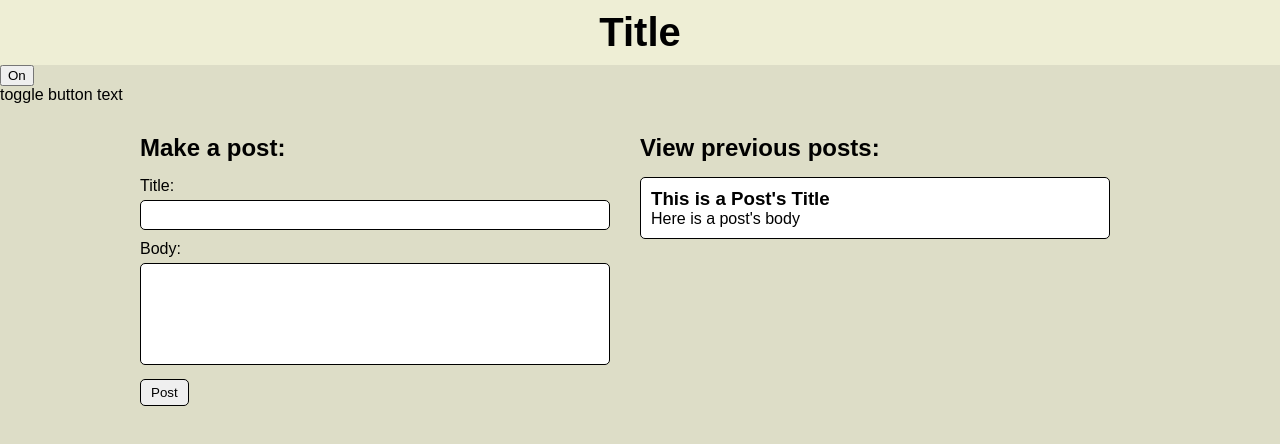
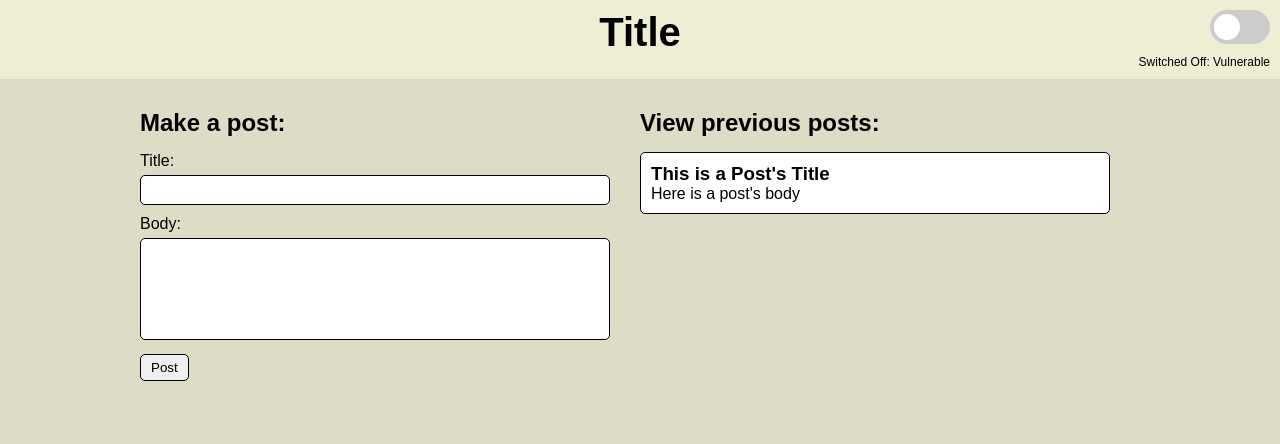
Before and after one commit to aliaksandr-z/csci-xss-demo, a website: page index.html in a window 1280 px wide. Drawn offline with nearby package versions, Linux system fonts and the light colour scheme.

Commit message:
added styling for toggle switch

```diff
--- a/app.js
+++ b/app.js
@@ -18,15 +18,15 @@ function showPosts() {
 
 var isToggled = false;
 
+// when the switch is off, the input is not encoded
 function toggle() {
   if (!isToggled) {
     isToggled = true;
-    document.getElementById("btn").innerHTML = "On";
-    document.getElementById("output").innerHTML = "Switched On";
+    document.getElementById("output").innerHTML =
+      "Switched On: Input is encoded";
   } else {
     isToggled = false;
-    document.getElementById("btn").innerHTML = "Off";
-    document.getElementById("output").innerHTML = "Switched Off";
+    document.getElementById("output").innerHTML = "Switched Off: Vulnerable";
   }
 }
 
@@ -44,12 +44,12 @@ form.addEventListener("submit", function (event) {
   //posts.push({ title: escape(title), body: escape(body) });
   //posts.push({ title: title, body: body });
 
-  console.log("isToggled: ", isToggled);
+  // console.log("isToggled: ", isToggled);
 
   if (isToggled) {
+    posts.push({ title: encodeInput(title), body: encodeInput(body) }); // encoded
+  } else {
     posts.push({ title: title, body: body }); // vulnerable
-  } else {
-    posts.push({ title: encodeInput(title), body: encodeInput(body) }); // encoded
   }
 
   showPosts();
--- a/index.html
+++ b/index.html
@@ -11,9 +11,12 @@
 <body>
     <header>
         <h1>Title</h1>
+        <label class="switch">
+            <input type="checkbox" id="btn" onclick="toggle()">
+            <span class="slider round"></span>
+        </label>
+        <p id="output">Switched Off: Vulnerable</p>
     </header>
-    <button id="btn" onclick="toggle()">On</button>
-    <p id="output">toggle button text</p>
     <div class="container">
         <div class="form-input">
             <h2>Make a post:</h2>
--- a/style.css
+++ b/style.css
@@ -14,6 +14,11 @@ header {
   font-size: 20px;
   color: black;
   background-color: rgb(238, 238, 213);
+}
+
+p#output {
+  text-align: right;
+  font-size: 0.6em;
 }
 
 .container {
@@ -79,3 +84,63 @@ header {
   clear: both;
   display: table;
 }
+
+/* toggle switch */
+.switch {
+  position: absolute;
+  display: inline-block;
+  width: 60px;
+  height: 34px;
+  top: 10px;
+  right: 10px;
+}
+
+.switch input {
+  display: none;
+}
+
+.slider {
+  position: absolute;
+  cursor: pointer;
+  top: 0;
+  left: 0;
+  right: 0;
+  bottom: 0;
+  background-color: #ccc;
+  -webkit-transition: 0.4s;
+  transition: 0.4s;
+}
+
+.slider:before {
+  position: absolute;
+  content: "";
+  height: 26px;
+  width: 26px;
+  left: 4px;
+  bottom: 4px;
+  background-color: white;
+  -webkit-transition: 0.4s;
+  transition: 0.4s;
+}
+
+input:checked + .slider {
+  background-color: #15c52d;
+}
+
+input:focus + .slider {
+  box-shadow: 0 0 1px #14ad36;
+}
+
+input:checked + .slider:before {
+  -webkit-transform: translateX(26px);
+  -ms-transform: translateX(26px);
+  transform: translateX(26px);
+}
+
+.slider.round {
+  border-radius: 34px;
+}
+
+.slider.round:before {
+  border-radius: 50%;
+}
```
